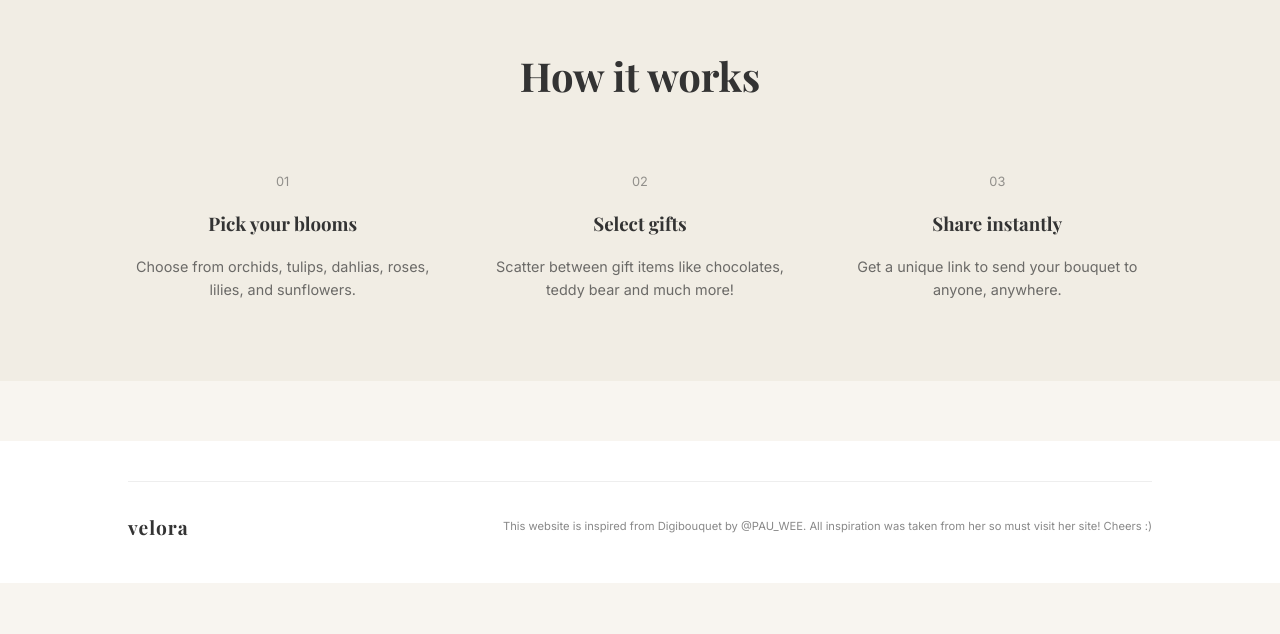
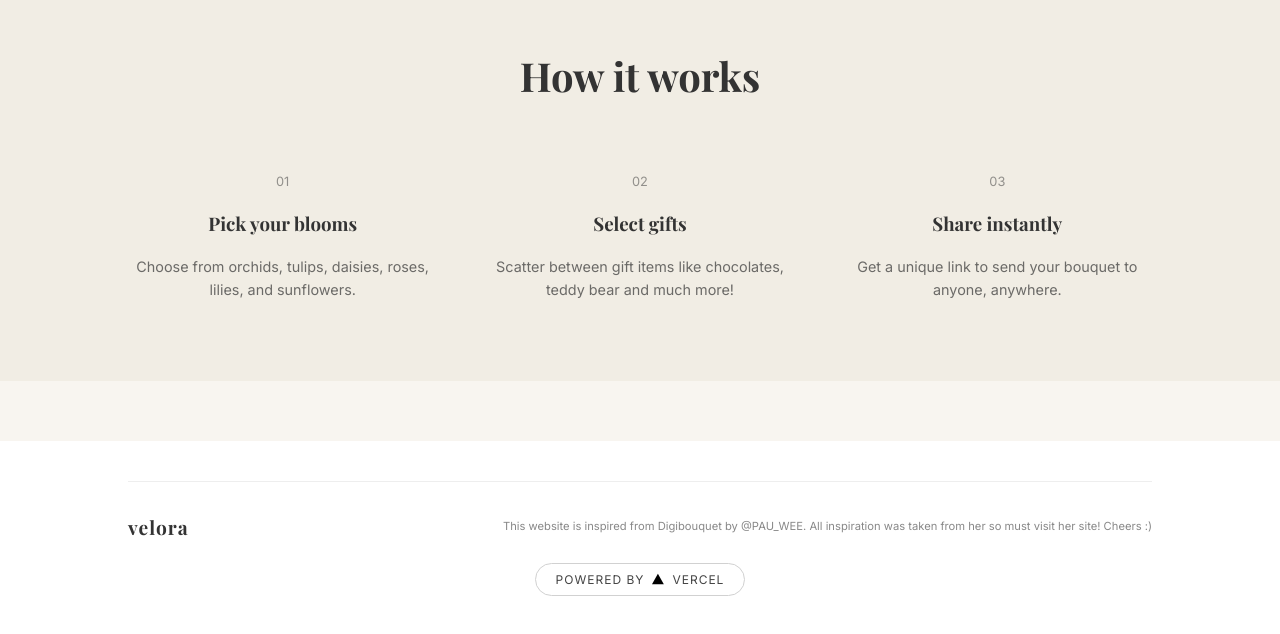
Before and after one commit to DevLB09/Velora, a plain HTML site: page index.html in a window 1280 px wide. Shown: the part 698-1332 px from the top of the page. Before the commit the page ends 1281 px from the top, so only its background shows below. Drawn offline with nearby package versions, Linux system fonts and the light colour scheme; a web font is replaced by a local one.

Commit message:
footer fix

```diff
--- a/index.html
+++ b/index.html
@@ -54,7 +54,7 @@
             <div class="step">
                 <span class="step-number">01</span>
                 <h3>Pick your blooms</h3>
-                <p>Choose from orchids, tulips, dahlias, roses, lilies, and sunflowers.</p>
+                <p>Choose from orchids, tulips, daisies, roses, lilies, and sunflowers.</p>
             </div>
             <div class="step">
                 <span class="step-number">02</span>
@@ -77,6 +77,15 @@
         <div class="footer-logo">velora</div>
         <div class="footer-credits">This website is inspired from Digibouquet by @PAU_WEE. All inspiration was taken from her so must visit her site! Cheers :)</div>
     </div>
+<div class="vercel-badge-container">
+    <a href="https://vercel.com" target="_blank" rel="noopener noreferrer" class="vercel-badge">
+        <span class="powered-text">POWERED BY</span>
+        <svg class="vercel-logo" viewBox="0 0 76 65" fill="none" xmlns="http://www.w3.org/2000/svg">
+            <path d="M37.5274 0L75.0548 65H0L37.5274 0Z" fill="#000000"/>
+        </svg>
+        <span class="vercel-text">VERCEL</span>
+    </a>
+</div>
 </footer>
 </body>
 </html>
--- a/style.css
+++ b/style.css
@@ -1034,3 +1034,37 @@ background: white;
     right: 10%;
     animation-delay: 2s; /* Adds an even bigger offset */
 }
+.vercel-badge-container {
+    display: flex;
+    justify-content: center;
+    margin-top: 20px;
+    padding-bottom: 30px; /* Space at the very bottom of the page */
+}
+
+.vercel-badge {
+    display: flex;
+    align-items: center;
+    gap: 8px;
+    padding: 6px 20px;
+    border: 1px solid #d1d1d1;
+    border-radius: 50px; /* Makes it pill-shaped */
+    text-decoration: none;
+    transition: all 0.3s ease;
+}
+
+.vercel-badge:hover {
+    background-color: #f5f5f5;
+    border-color: #a1a1a1;
+}
+
+.powered-text, .vercel-text {
+    font-family: 'Inter', sans-serif; /* Or your main site font */
+    font-size: 12px;
+    letter-spacing: 1px;
+    color: #444;
+}
+
+.vercel-logo {
+    width: 12px;
+    height: 12px;
+}
```
